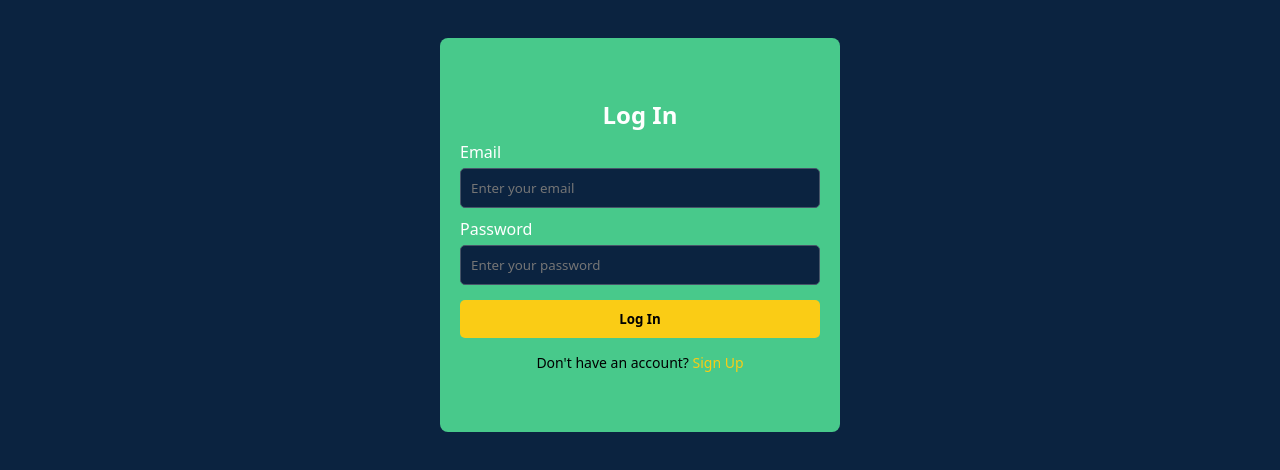
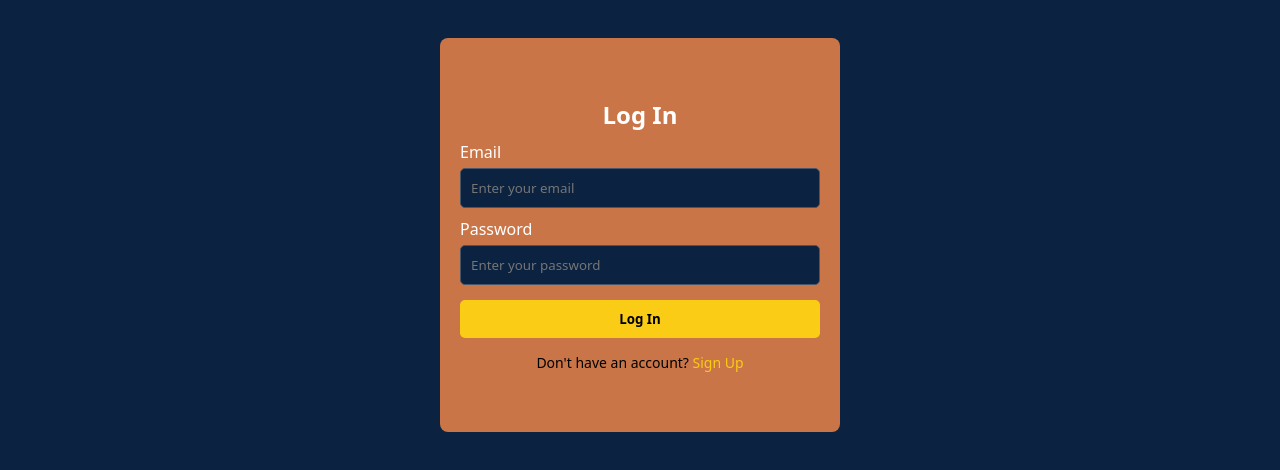
Before and after one commit to Henrychigozie/Boldo-website, a website: page login.html in a window 1280 px wide. Shown: the part 90-560 px from the top of the page. Drawn offline with nearby package versions, Linux system fonts and the light colour scheme.

Commit message:
changed the container color

```diff
--- a/stylesheet/login.css
+++ b/stylesheet/login.css
@@ -132,7 +132,7 @@ nav.scrolled {
 
 
 .container {
-background: #48c98b;
+background: #c97548;
 padding: 60px 20px;
 border-radius: 8px;
 width: 100%;
```
